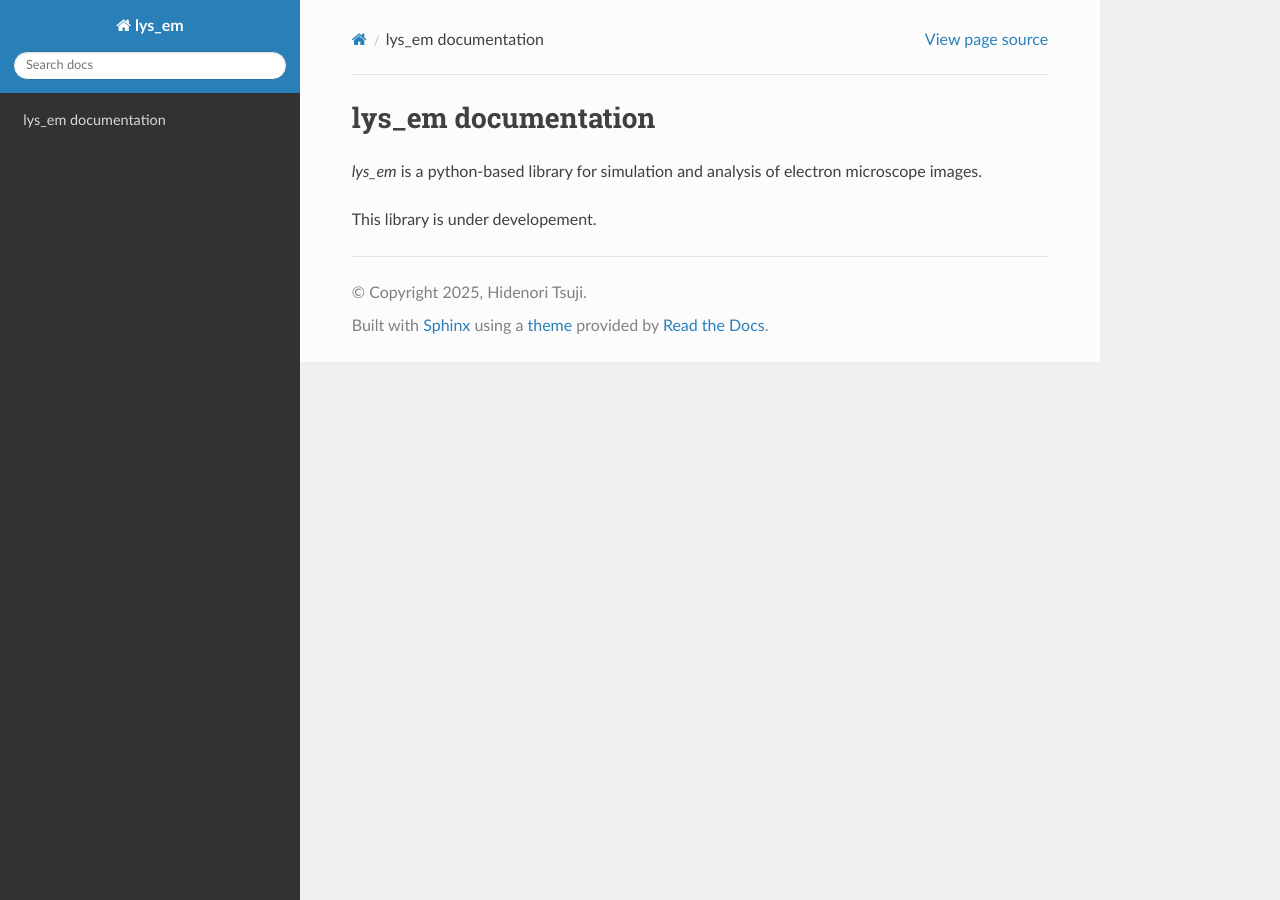
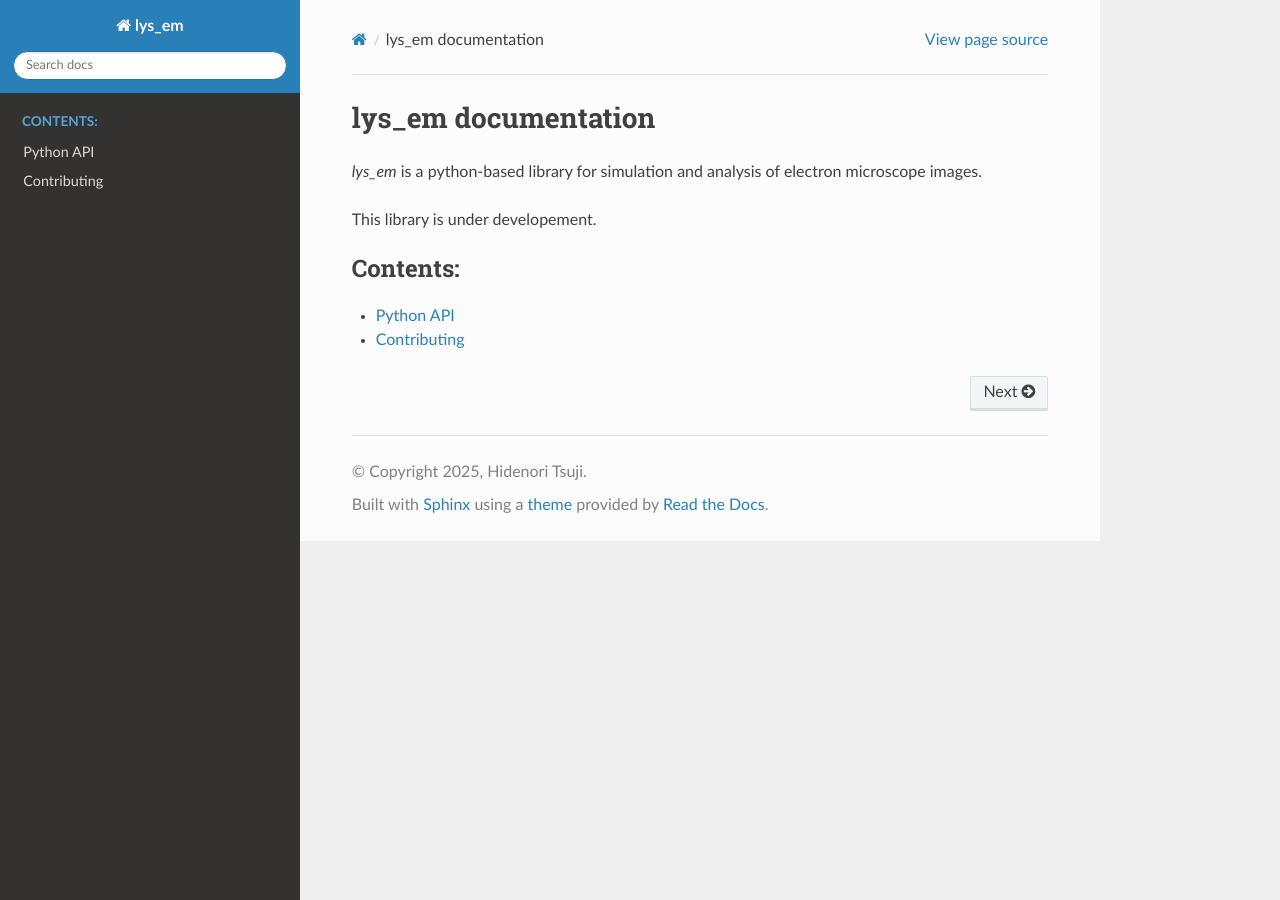
Before and after one commit to a-tock/lys_em, a Sphinx documentation site: the page built from docs_src/source/index.rst, in a window 1280 px wide. Built offline with Sphinx 7.4.7 and the Read the Docs theme 3.1.0, drawn with Linux system fonts in a browser that asks for light colours.

Commit message:
Modify manual

```diff
--- /dev/null
+++ b/docs_src/source/api.rst
@@ -0,0 +1,4 @@
+Python API
+================================
+.. toctree::
+    :maxdepth: 1
--- a/docs_src/source/index.rst
+++ b/docs_src/source/index.rst
@@ -13,3 +13,6 @@ This library is under developement.
 .. toctree::
    :maxdepth: 1
    :caption: Contents:
+
+   api
+   contributing
```
Also changed, not shown: 1 other file.
